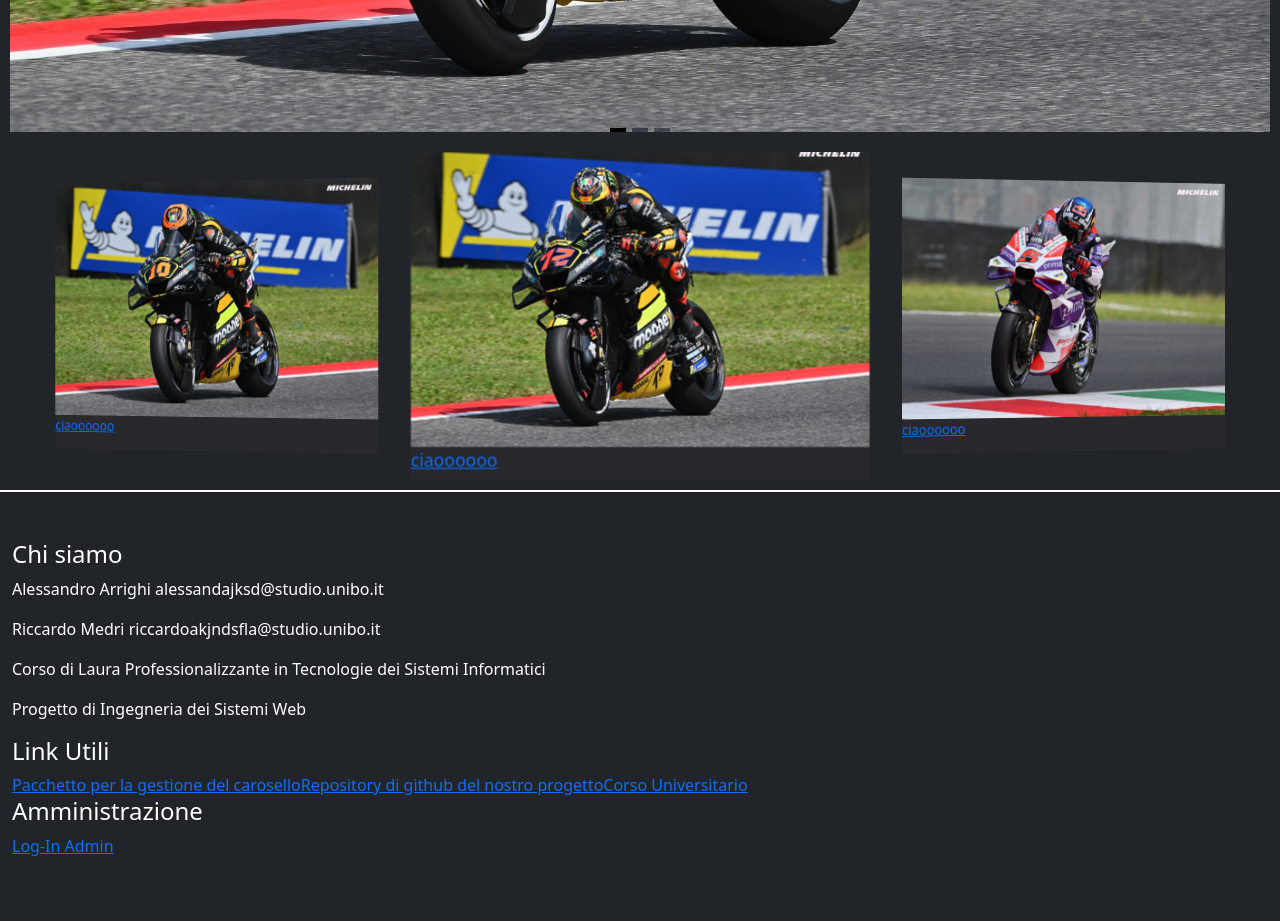
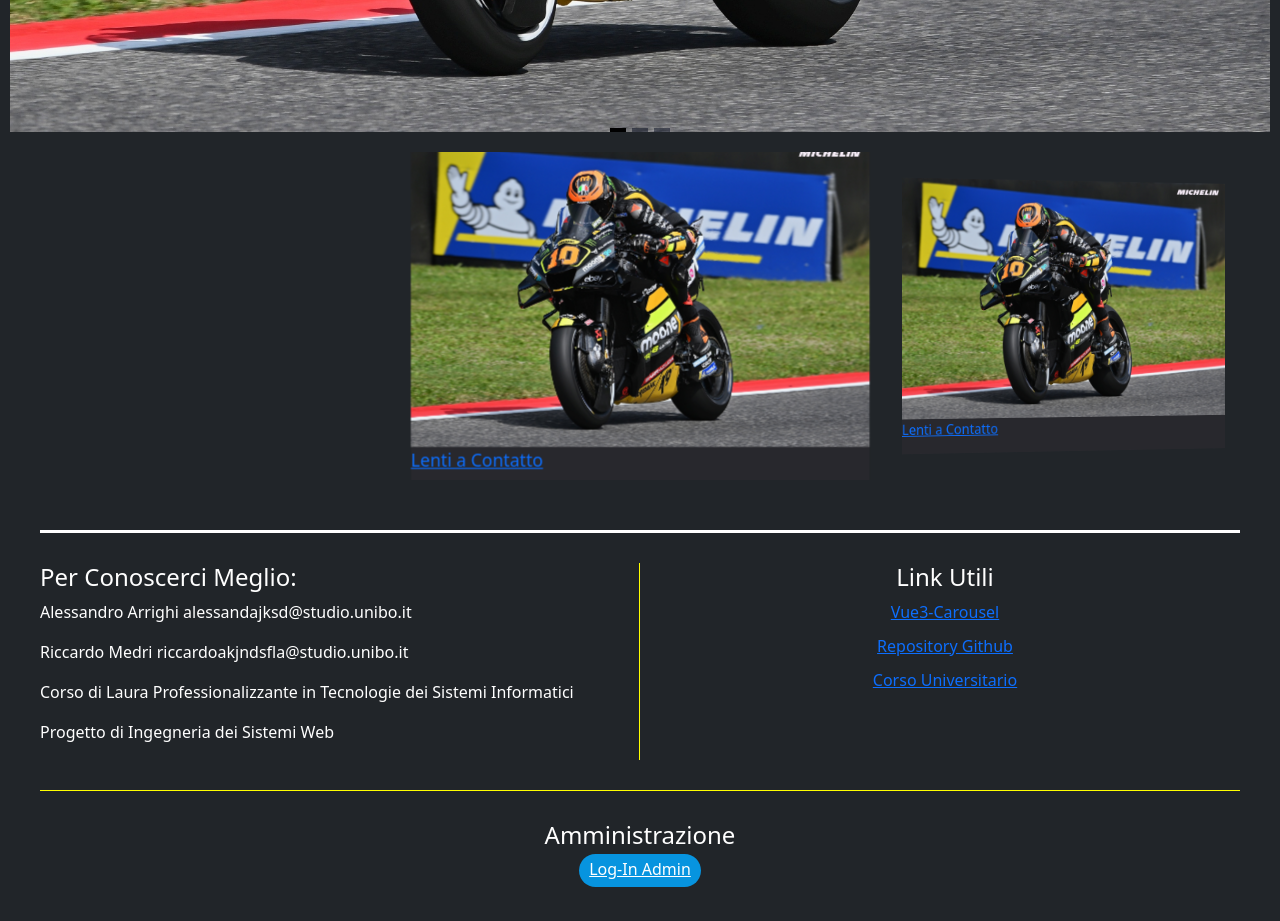
Before and after one commit to alessandroArrighi/IngegneriaDeiSistemiWeb, a Vue app in the folder frontend/: page / in a window 1280 px wide. Shown: the part 900-1821 px from the top of the page. Built offline with nearby package versions, Linux system fonts and the light colour scheme; no server answers.

Commit message:
progression 19

```diff
--- a/frontend/src/components/Footer.vue
+++ b/frontend/src/components/Footer.vue
@@ -9,23 +9,23 @@ import { RouterLink } from 'vue-router';
 
 <template>
     <footer>
-        <div class="container-fluid py-5 overflow-hidden border-top border-2 border-white" id="section2" style = "color: white">
-            <div>
-                <h4>Chi siamo</h4>
+        <div class="flex-container-footer" id="section2">
+            <div class="flex-item">
+                <h4>Per Conoscerci Meglio:</h4>
                 <p>Alessandro Arrighi alessandajksd@studio.unibo.it</p>
                 <p>Riccardo Medri riccardoakjndsfla@studio.unibo.it</p>
                 <p>Corso di Laura Professionalizzante in Tecnologie dei Sistemi Informatici</p>
                 <p>Progetto di Ingegneria dei Sistemi Web</p>
             </div>
-            <div>
+            <div class="flex-item">
                 <h4>Link Utili</h4>
-                <a href="#">Pacchetto per la gestione del carosello</a>
-                <a href="#">Repository di github del nostro progetto</a>
-                <a href="#">Corso Universitario</a>
+                <a href="https://ismail9k.github.io/vue3-carousel/" target="_blank">Vue3-Carousel</a>
+                <a href="/" target="_blank">Repository Github</a>
+                <a href="https://corsi.unibo.it/laurea/TecnologieSistemiInformatici" target="_blank">Corso Universitario</a>
             </div>
-            <div>
+            <div class="flex-item">
                 <h4>Amministrazione</h4>
-                <RouterLink to = "/accesso/admin">Log-In Admin</RouterLink>
+                <RouterLink to = "/accesso/admin" class="pill-item">Log-In Admin</RouterLink>
             </div>
         </div>
     </footer>
--- a/frontend/src/components/Prodotto.vue
+++ b/frontend/src/components/Prodotto.vue
@@ -92,8 +92,7 @@ export default defineComponent({
 </script>
 
 <template>
-  <div class="flex-container">
-
+  <div class="flex-container-filtri">
     <div class="flex-item">
       <button @click="mostraFiltri = !mostraFiltri">Applica Filtri</button>
       <form v-if="mostraFiltri">
@@ -114,7 +113,9 @@ export default defineComponent({
         <option value="brand">Brand</option>
       </select>
     </form>
+  </div>
 
+  <div class="flex-container-prodotti">
     <div v-for="prodotto in sortedData.slice(0, aggiungiElementi)" class="flex-item">
       <RouterLink :to="'/prodotti/' + categoria + '-' + prodotto.Modello">
         <img loading="lazy" :src="prodotto.Immagine" alt="/">
--- a/frontend/src/pages/Home.Vue
+++ b/frontend/src/pages/Home.Vue
@@ -10,6 +10,11 @@ export default defineComponent({
     Slide,
     Navigation,
     Pagination,
+  },
+  data() {
+    return {
+      slide: 0,
+    }
   }
 })
 </script>
@@ -50,19 +55,19 @@ export default defineComponent({
     <Slide :key="slide">
       <div class="carousel__item">
         <img src="../../public/1.jpg" style="width:100%">
-        <RouterLink to = "/prodotti/tutti/vista/MontatureV"><p>ciaoooooo</p></RouterLink>
+        <RouterLink to = "/prodotti/tutti/vista/MontatureV"><p>Le Nostre Montature da Vista</p></RouterLink>
       </div>
     </Slide>
     <Slide :key="slide">
       <div class="carousel__item">
         <img src="../../public/2.jpg" style="width:100%">
-        <RouterLink to = "/prodotti/tutti/vista/MontatureS"><p>ciaoooooo</p></RouterLink>
+        <RouterLink to = "/prodotti/tutti/vista/MontatureS"><p>I Nostri Occhiali da Sole</p></RouterLink>
       </div>
     </Slide>
     <Slide :key="slide">
       <div class="carousel__item">
         <img src="../../public/3.jpg" style="width:100%">
-        <RouterLink to = "/prodotti/tutti/vista/LACC"><p>ciaoooooo</p></RouterLink>
+        <RouterLink to = "/prodotti/tutti/vista/LACC"><p>Lenti a Contatto</p></RouterLink>
       </div>
     </Slide>
 
--- a/frontend/src/styles/style.scss
+++ b/frontend/src/styles/style.scss
@@ -12,6 +12,7 @@
   .carousel__slide {
     padding: 10px;
     .carousel__item {
+      display: block;
       background-color: #28282d ;
       color: white;
       font-size: 20px;
@@ -89,30 +90,20 @@
   }
 
   .primary-carousel{
+    .carousel__slide{
       .carousel__item{
         display: flex;
       }
     }
   }
-
-@media screen and (max-width: 1200px) {
-  .primary-carousel{
-    .carousel__item{
-      display: block;
-    }
-  }
 }
 
-.flex-container {
+.flex-container-prodotti {
   display: flex;
   width: 100%;
-  height: 100%;
-  padding-left: 30px;
-  padding-right: 30px;
-  padding-bottom: 24px;
+  padding: 30px;
   justify-content: space-around;
   flex-wrap: wrap;
-  }
 
   .flex-item {
     width: 50%;
@@ -120,15 +111,18 @@
     color: white;
     text-align: center;
     border-right: 1px solid white;
-  border-bottom: 1px solid white;
+    border-top: 1px solid white;
+    margin-bottom: 30px;
+    padding-top: 30px;
 
 
     &:nth-child(even) {
       border-right: none;
     }
 
-  &:last-child,
-  &:nth-last-child(2) {
+    &:last-child {
+      width: 100%;
+      border-right: none;
       border-bottom: none;
     }
 
@@ -141,3 +135,86 @@
       margin: 0px;
     }
   }
+}
+
+footer {
+  margin: 40px;
+}
+
+.flex-container-footer {
+  border-top: 3px solid white;
+  display: flex;
+  flex-wrap: wrap;
+
+  .flex-item {
+    width: 50%;
+    color: white;
+    text-align: left;
+    margin-top: 30px;
+    border-right: 1px solid yellow;
+
+
+    &:nth-last-child(2) {
+      border-right: none;
+      text-align: center;
+      padding-left: 10px;
+      a {
+        display: block;
+        margin-bottom: 10px;
+      }
+    }
+
+    &:last-child {
+      text-align: center;
+      width: 100%;
+      border-right: none;
+      border-top: 1px solid yellow;
+      padding-top: 30px;
+    }
+
+    .pill-item{
+      text-align: center;
+      background-color: #0794df;
+      color: #fff;
+      border-radius: 20px;
+      padding-right: 10px;
+      padding-left: 10px;
+      padding-bottom: 7px;
+      padding-top: 4px;
+    }
+  }
+}
+
+.flex-container-filtri {
+  display: flex;
+  width: 100%;
+  height: 100%;
+  padding: 30px;
+  justify-content: space-around;
+  flex-wrap: wrap;
+
+  .flex-item{
+    width: 50%;
+    padding: 30px;
+    color: white;
+    text-align: center;
+    border-right: 1px solid white;
+    border-top: 1px solid white;
+    margin-top: 30px;
+    padding-top: 30px;
+
+    &:nth-last-child(2) {
+      display: flex;
+      flex-direction: column;
+      align-items: center;
+      input {
+        display: block;
+        margin-bottom: 10px;
+      }
+    }
+
+    &:last-child {
+      border-right: none;
+    }
+  }
+}
```
Lines whose indentation alone changed are shown as unchanged.
